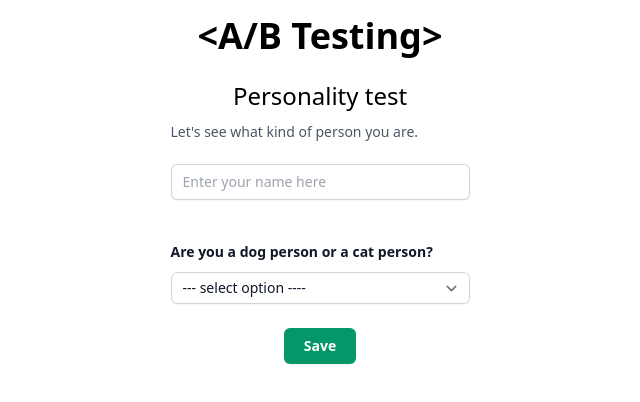
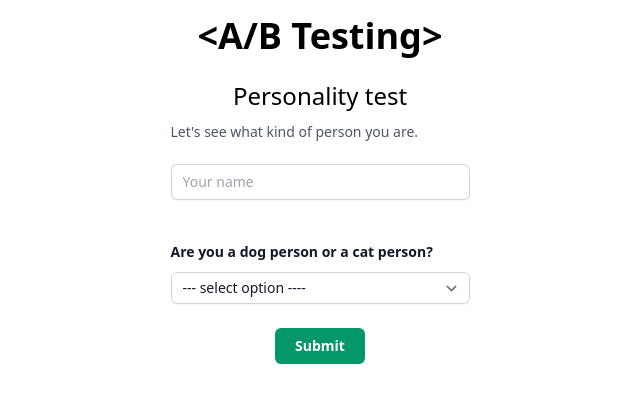
Before and after one commit to elen-oz/AB-testing, a React (Vite) app: page / in a window 1280 px wide. Shown: the top 402 px of the page, without its empty margins (320-960 px from the left). Built offline with nearby package versions, Linux system fonts and the light colour scheme.

Commit message:
change focus colors

```diff
--- a/src/App.tsx
+++ b/src/App.tsx
@@ -25,8 +25,6 @@ const App = () => {
     } else {
       setVersion('newOne');
     }
-
-    console.log('randomNumber', randomNumber);
   }, []);
 
   const handleChange = (
@@ -82,8 +80,8 @@ const App = () => {
                 id='userName'
                 required
                 onChange={handleChange}
-                placeholder='Enter your name here'
-                className='mb-4 block w-full rounded-md border-0 py-1.5 text-gray-900 shadow-sm ring-1 ring-inset ring-gray-300 placeholder:text-gray-400 focus:ring-2 focus:ring-inset focus:ring-indigo-600 sm:text-sm sm:leading-6'
+                placeholder='Your name'
+                className='mb-4 block w-full rounded-md border-0 py-1.5 text-gray-900 shadow-sm ring-1 ring-inset ring-gray-300 placeholder:text-gray-400 focus:ring-2 focus:ring-inset focus:ring-gray-600 sm:text-sm sm:leading-6'
               />
             </div>
           </div>
@@ -104,7 +102,7 @@ const App = () => {
                       onChange={handleChange}
                       name='petChoice'
                       type='radio'
-                      className='h-4 w-4 border-gray-300 text-indigo-600 focus:ring-indigo-600'
+                      className='h-4 w-4 border-gray-300 text-indigo-600 focus:ring-gray-600'
                     />
                     <label
                       htmlFor='dogs'
@@ -121,7 +119,7 @@ const App = () => {
                       onChange={handleChange}
                       name='petChoice'
                       type='radio'
-                      className='h-4 w-4 border-gray-300 text-indigo-600 focus:ring-indigo-600'
+                      className='h-4 w-4 border-gray-300 text-indigo-600 focus:ring-gray-600'
                     />
                     <label
                       htmlFor='cats'
@@ -138,7 +136,7 @@ const App = () => {
                       onChange={handleChange}
                       name='petChoice'
                       type='radio'
-                      className='h-4 w-4 border-gray-300 text-indigo-600 focus:ring-indigo-600'
+                      className='h-4 w-4 border-gray-300 text-indigo-600 focus:ring-gray-600'
                     />
                     <label
                       htmlFor='none'
@@ -163,7 +161,7 @@ const App = () => {
                     id='petChoice'
                     name='petChoice'
                     required
-                    className='mt-2 block w-full rounded-md border-0 py-1.5 text-gray-900 shadow-sm ring-1 ring-inset ring-gray-300 focus:ring-2 focus:ring-inset focus:ring-indigo-600 sm:max-w-xs sm:text-sm'
+                    className='mt-2 block w-full rounded-md border-0 py-1.5 text-gray-900 shadow-sm ring-1 ring-inset ring-gray-300 focus:ring-2 focus:ring-inset focus:ring-gray-600 sm:max-w-xs sm:text-sm'
                   >
                     <option>--- select option ---- </option>
                     <option value='dogs'>
@@ -184,9 +182,13 @@ const App = () => {
               type='submit'
               className={`rounded-md ${
                 version === 'current' ? 'bg-indigo-600' : 'bg-emerald-600'
-              } px-5 py-2 text-sm font-semibold text-white shadow-sm hover:bg-indigo-500 focus-visible:outline focus-visible:outline-2 focus-visible:outline-offset-2 focus-visible:outline-indigo-600`}
+              } px-5 py-2 text-sm font-semibold text-white shadow-sm hover:bg-indigo-500 ${
+                version === 'current'
+                  ? 'hover:bg-indigo-500'
+                  : 'hover:bg-emerald-500'
+              } focus-visible:outline focus-visible:outline-2 focus-visible:outline-offset-2 focus-visible:outline-gray-400`}
             >
-              Save
+              {version === 'current' ? 'Save' : 'Submit'}
             </button>
           </div>
         </form>
```
